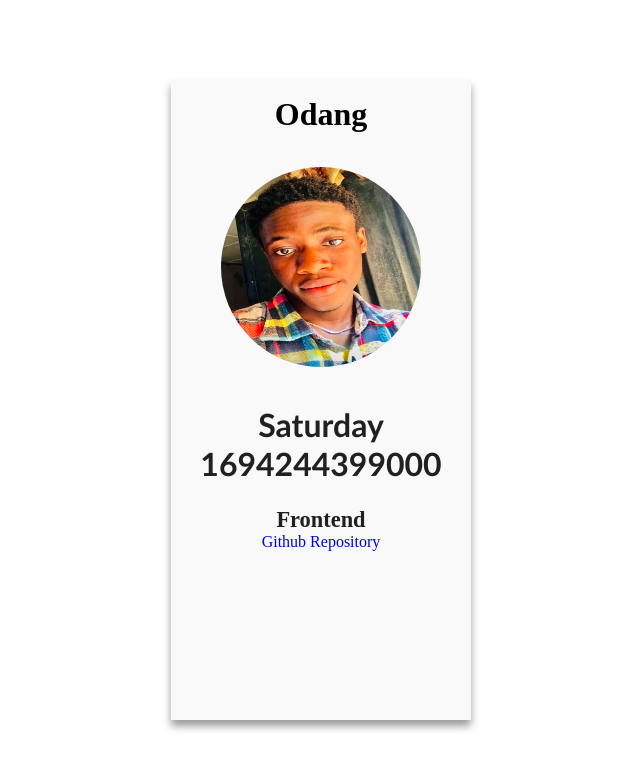
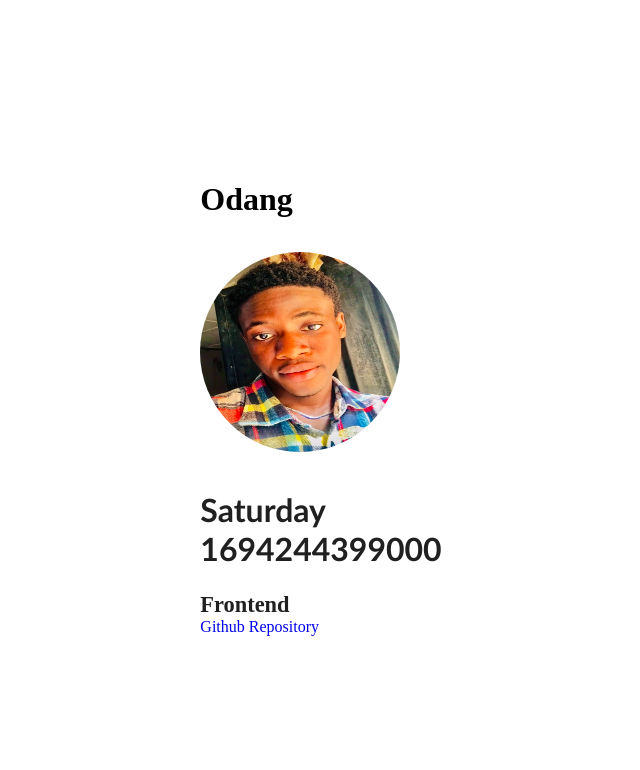
Before and after one commit to ChristianOdang/web-project, a plain HTML site: page index.html in a window 1280 px wide. Shown: the whole page, without its empty margins (319-959 px from the left). Drawn offline with Linux system fonts and the light colour scheme.

Commit message:
Update styles.css

```diff
--- a/styles.css
+++ b/styles.css
@@ -10,13 +10,6 @@ body {
   display: flex;
   align-items: center;
   justify-content: center;
-}
-#container {
-  background: #f9f9f9;
-  box-shadow: 0 6px 8px rgba(0, 0, 0, 0.4);
-  width: 300px;
-  height: 80vh;
-  text-align: center;
 }
 #slackInfo {
   margin: 16px 0;
```
